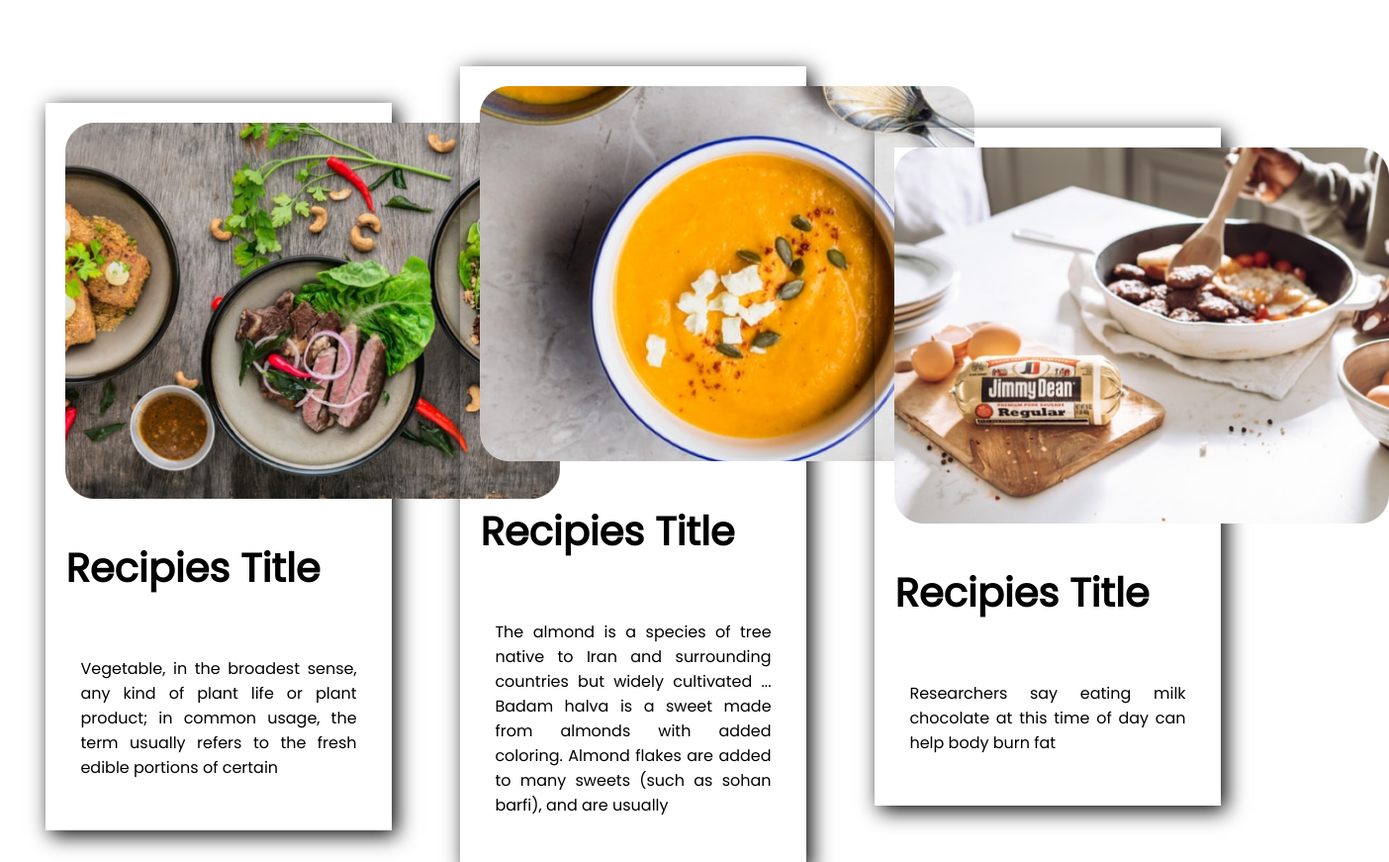
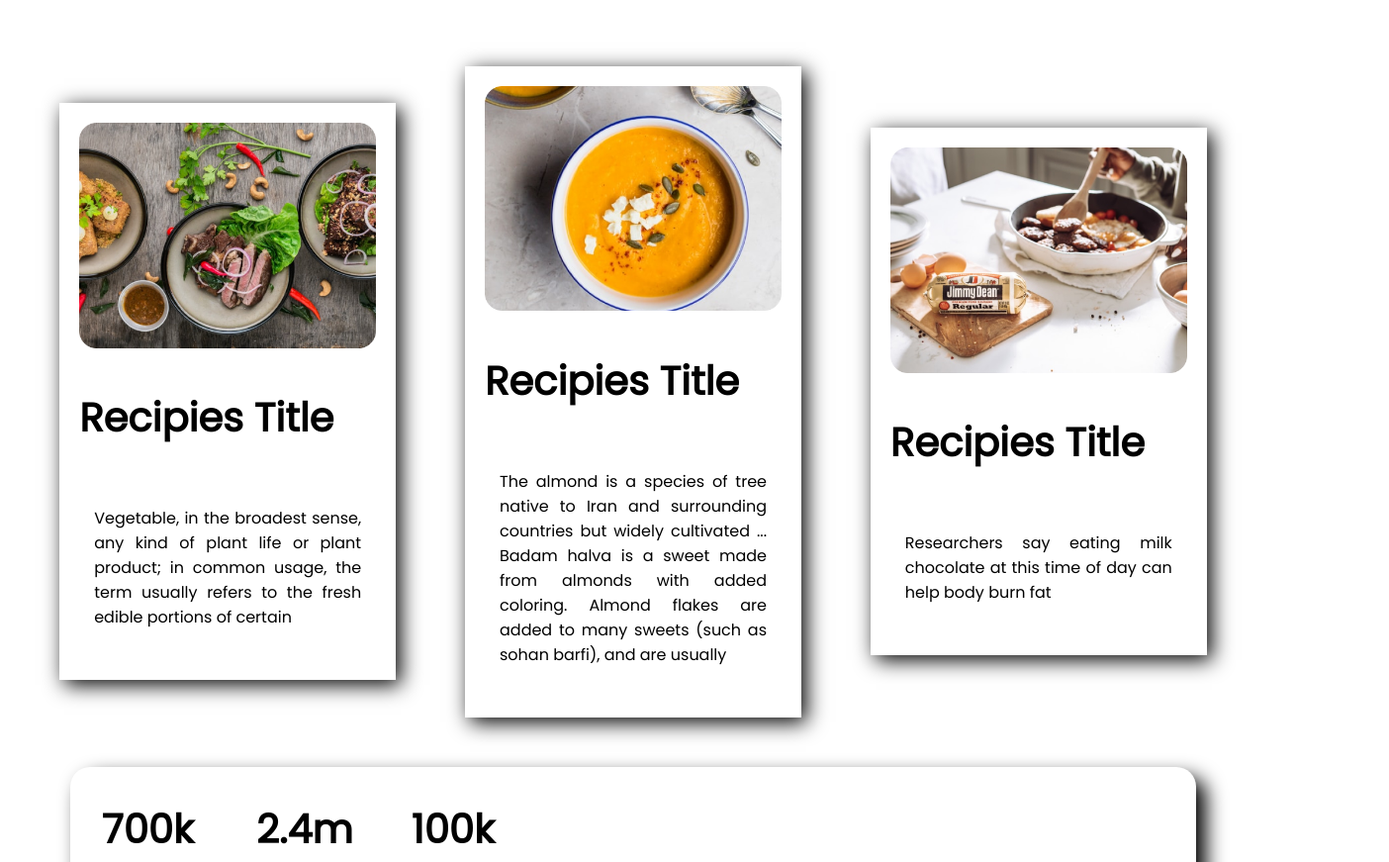
Before and after one commit to sabbir1020/first-asaingment, a plain HTML site: page index.html in a window 1280 px wide. Shown: the part 1445-2316 px from the top of the page at 99% size, 1404 px wide, since content can reach past the window. Drawn offline with Linux system fonts and the light colour scheme.

Commit message:
images add

```diff
--- a/index.html
+++ b/index.html
@@ -47,7 +47,9 @@
     <section class="containar">
         <div class="all-body">
             <div class="img-body">
-                <img width="500px" src="images/Project Cover1.jpg" alt="food picture">
+                <img width="300px" src="images/Project Cover1.jpg" alt="food picture">
+
+
             </div>
             <div class="title">
                 <h1>Recipies Title</h1>
@@ -59,7 +61,7 @@
         </div>
         <div class="all-body">
             <div class="img-body">
-                <img width="500px" src="images/Project Cover.png" alt="food picture">
+                <img width="300px" src="images/Project Cover.png" alt="food picture">
             </div>
             <div class="title">
                 <h1>Recipies Title</h1>
@@ -72,7 +74,7 @@
         </div>
         <div class="all-body">
             <div class="img-body">
-                <img width="500px" src="images/Project Cover.jpg" alt="food picture">
+                <img width="300px" src="images/Project Cover.jpg" alt="food picture">
             </div>
             <div class="title">
                 <h1>Recipies Title</h1>
```
